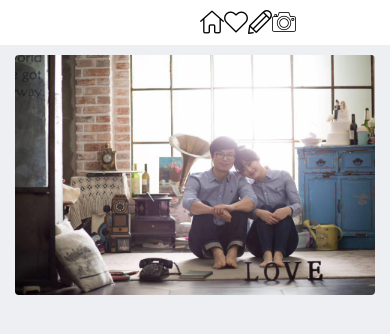
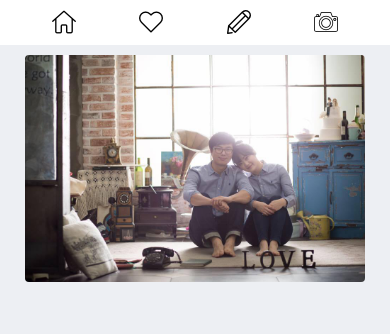
Before and after one commit to StellaKim1230/myblog-frontend, a React (Create React App) app: page /profile in a window 390 px wide. Shown: the top 334 px of the page. Built offline with nearby package versions, Linux system fonts and the light colour scheme.

Commit message:
Fix Navbar, MypageFrofile image responsive style.

```diff
--- a/src/components/NavBar.scss
+++ b/src/components/NavBar.scss
@@ -1,5 +1,11 @@
+@import '../styles/_responsive';
+
 .NavBar {
   padding: 1rem 20rem;
+
+  @include mobile {
+    padding: 1rem 2rem;
+  }
 }
 
 .NavBar__list {
--- a/src/pages/ProfilePage.scss
+++ b/src/pages/ProfilePage.scss
@@ -12,6 +12,6 @@
   border-radius: 4px;
 
   @include mobile {
-    max-width: 360px;
+    max-width: 340px;
   }
 }
```
